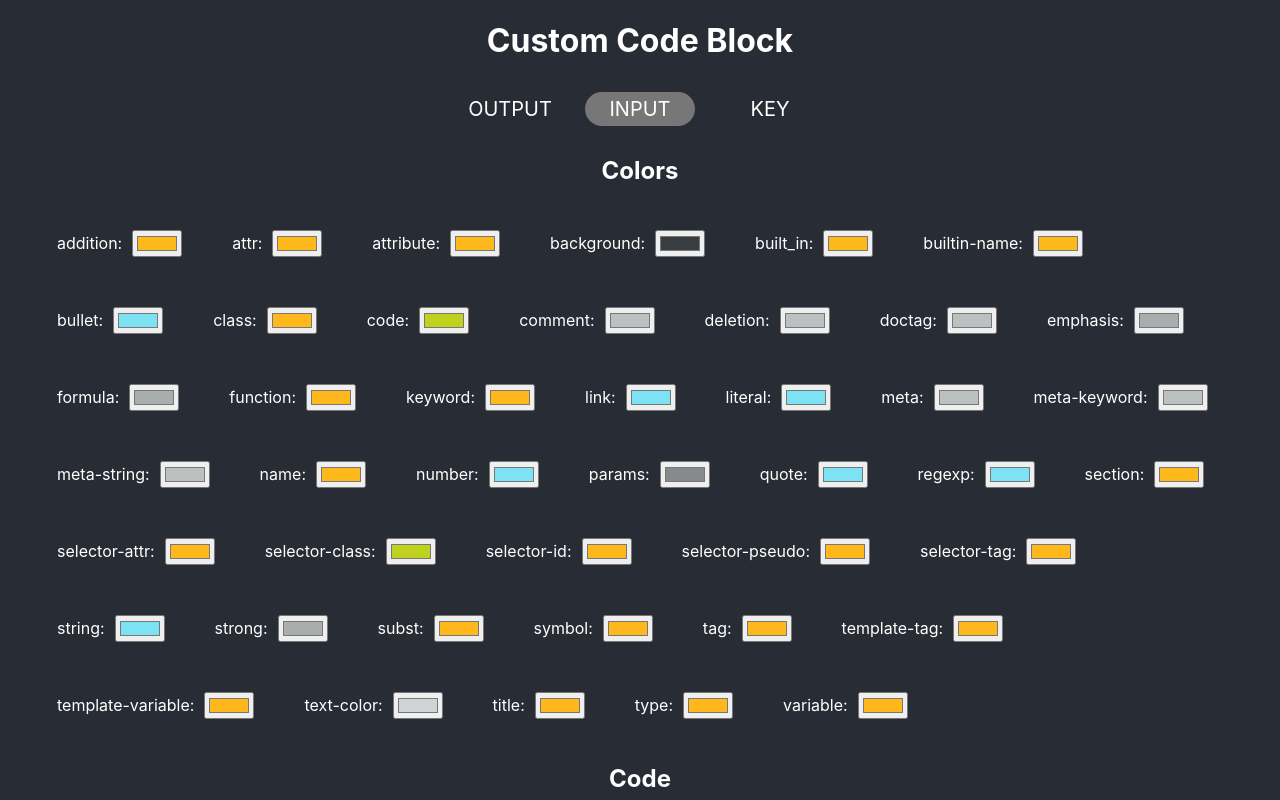
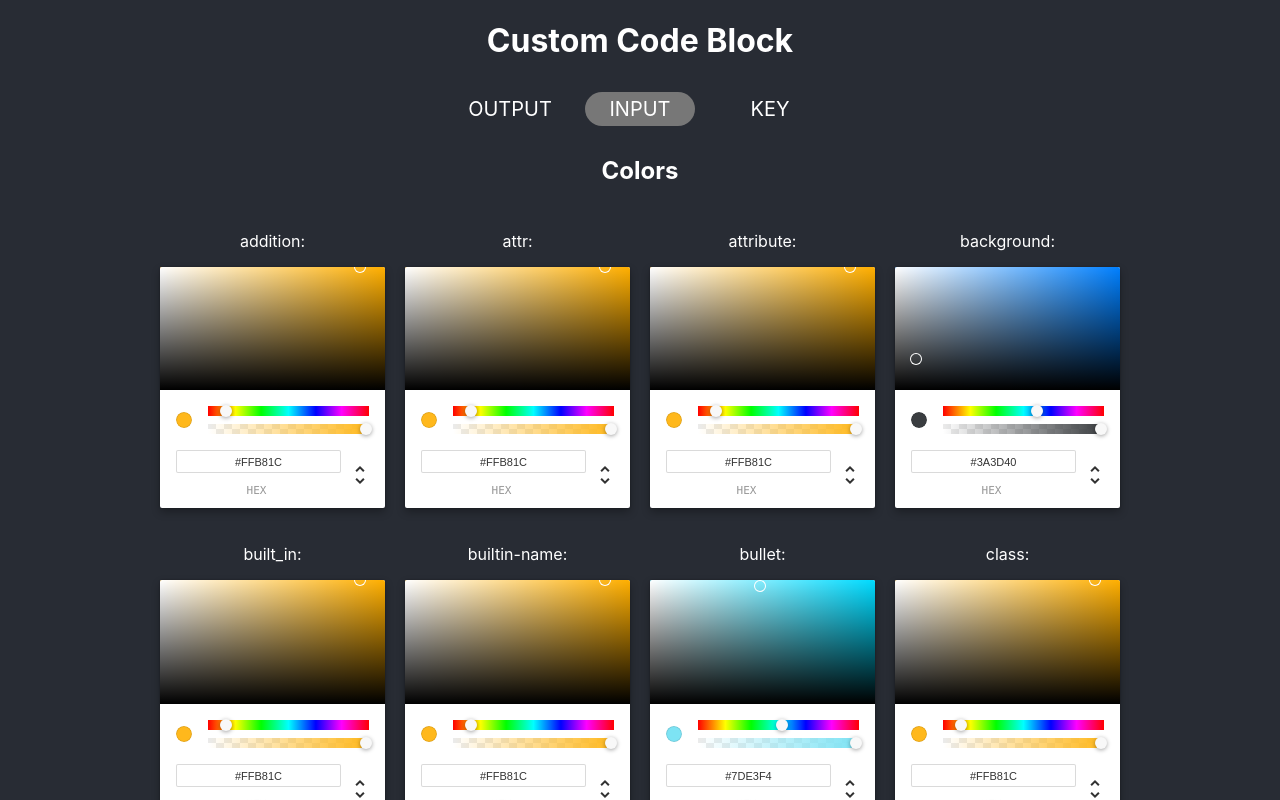
Before and after one commit to alexd99/HTMLCodeBlock, a React (Create React App) app: page / in a window 1280 px wide. Shown: the top 800 px of the page. Built offline with nearby package versions, Linux system fonts and the light colour scheme.

Commit message:
adding a different color picker to the options page

```diff
--- a/package.json
+++ b/package.json
@@ -6,6 +6,7 @@
   "dependencies": {
     "highlight.js": "^9.13.1",
     "react": "^16.6.0",
+    "react-color": "^2.14.1",
     "react-dom": "^16.5.2",
     "react-scripts": "2.0.5",
     "styled-components": "^4.0.2"
--- a/src/App.js
+++ b/src/App.js
@@ -83,8 +83,8 @@ class App extends React.Component {
     });
   };
 
-  optionChange = (event, option) => {
-    const value = event.target.value;
+  optionChange = (color, event, option) => {
+    const value = color.hex;
 
     this.setState(prevstate => ({
       options: {
--- a/src/components/BlockOptions.js
+++ b/src/components/BlockOptions.js
@@ -1,21 +1,17 @@
 import React from "react";
 import styled from "styled-components";
+import { ChromePicker } from "react-color";
 import CodeBlock from "./CodeBlock";
 
 const InputDiv = styled.div`
   display: flex;
   flex-wrap: wrap;
-  width: 95%
+  justify-content: center;
+  width: 95%;
   margin: auto;
 `;
-const InputWrapper = styled.div`
-  display: flex;
-  align-items: center;
-  margin: 20px;
-
-  & > * {
-    margin: 5px;
-  }
+const ColorPicker = styled.div`
+  margin: 10px;
 `;
 const CodeInput = styled.textarea`
   height: 500px;
@@ -46,15 +42,16 @@ const BlockOptions = props => {
       <h2>Colors</h2>
       <InputDiv>
         {allOptions.map(option => (
-          <InputWrapper key={option.name}>
-            <label htmlFor={option.name}>{option.name}: </label>
-            <input
+          <ColorPicker key={option.name}>
+            <p>{option.name}: </p>
+            <ChromePicker
+              color={option.value}
               id={option.name}
-              type="color"
-              value={option.value}
-              onChange={event => props.optionChange(event, option.name)}
+              onChange={(color, event) =>
+                props.optionChange(color, event, option.name)
+              }
             />
-          </InputWrapper>
+          </ColorPicker>
         ))}
       </InputDiv>
       <h2>Code</h2>
```
Also changed, not shown: 1 other file (tests, documents, lock files or other folders).
